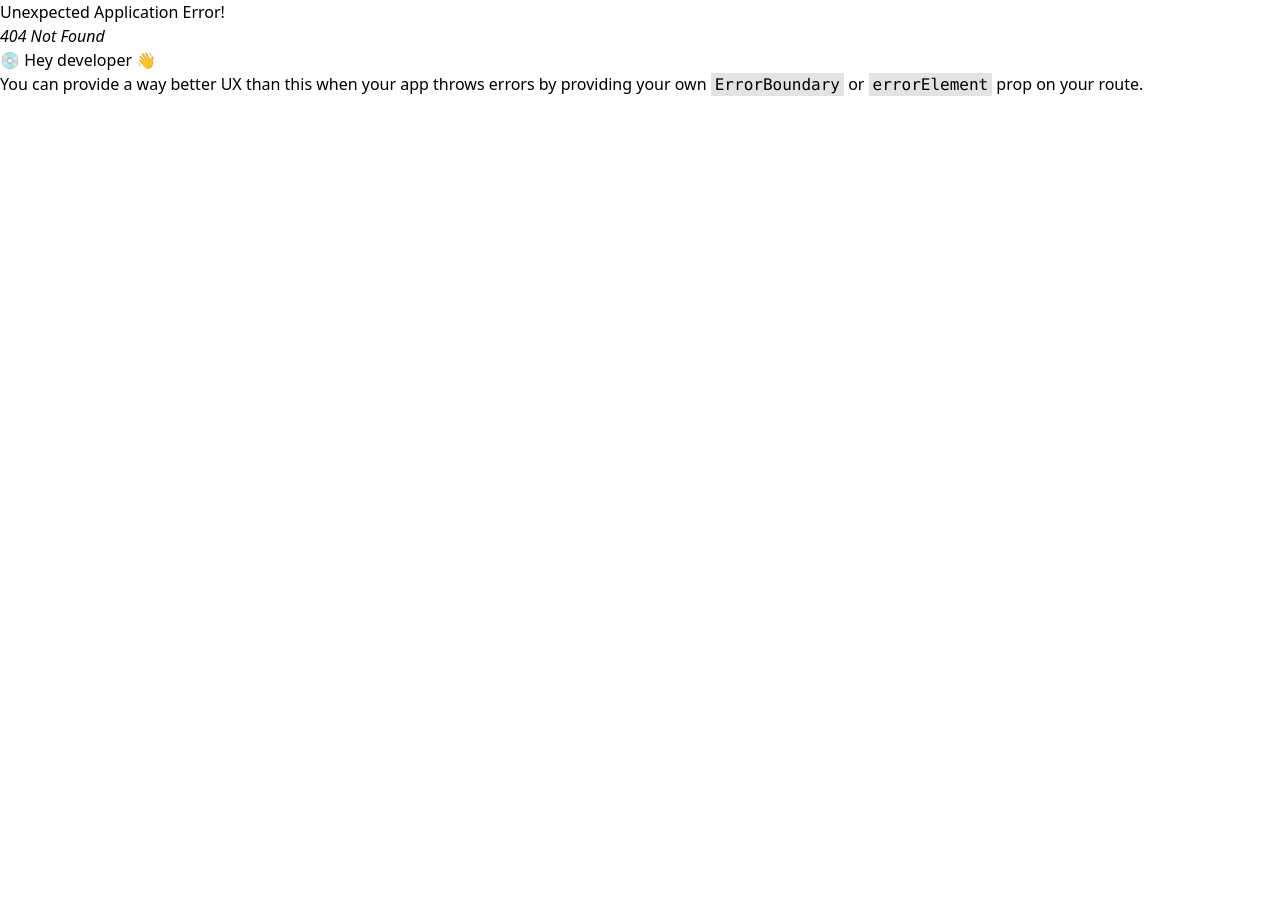
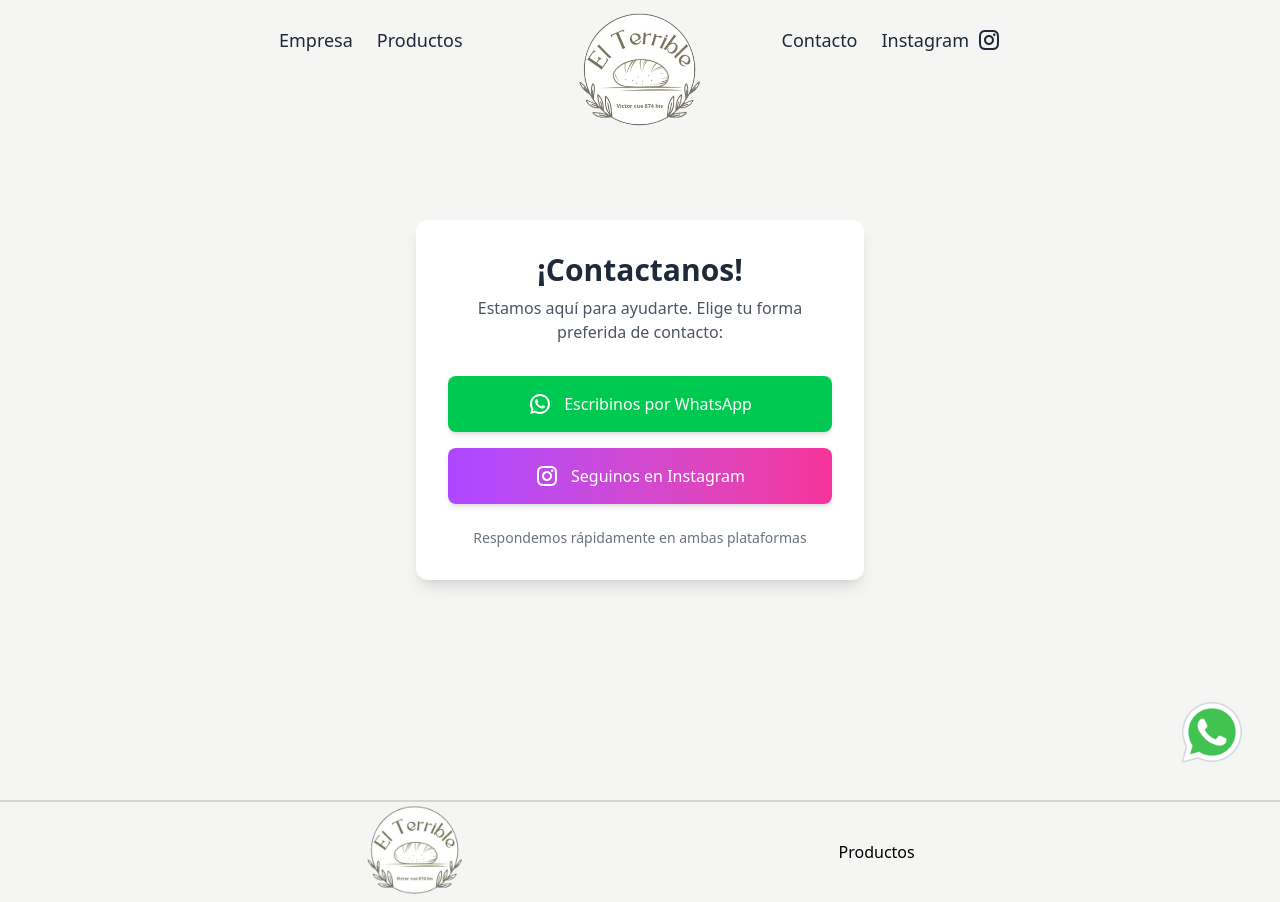
Before and after one commit to laureanojuarez/elterriblepanaderia, a React (Vite) app: page /contacto in a window 1280 px wide. Before the commit this address had no page. Before the commit the page ends 800 px from the top, so only its background shows below. Built offline with nearby package versions, Linux system fonts and the light colour scheme.

Commit message:
Feature: Contact Page and About Fix: Errors

```diff
--- a/pages/Contact/ContactPage.tsx
+++ b/pages/Contact/ContactPage.tsx
@@ -1,7 +1,50 @@
-export default function ContactPage() {
+import { RiInstagramLine, RiWhatsappLine } from "@remixicon/react";
+
+export function ContactPage() {
+  const phone = "5493417190840";
+  const message = "Hola, me gustaría hacer una consulta!";
+  const encodedMessage = encodeURIComponent(message);
+  const whatsappUrl = `https://wa.me/${phone}?text=${encodedMessage}`;
+
   return (
-    <div className="flex flex-col w-full min-h-screen justify-center items-center">
-      <h1>Contact Page</h1>
+    <div className="flex flex-col w-full min-h-screen justify-center items-center bg-stone-100 p-6">
+      <div className="max-w-md w-full bg-white rounded-xl shadow-lg p-8 text-center">
+        <h1 className="text-3xl font-semibold text-gray-800 mb-2">
+          ¡Contactanos!
+        </h1>
+
+        <p className="text-gray-600 mb-8">
+          Estamos aquí para ayudarte. Elige tu forma preferida de contacto:
+        </p>
+
+        <div className="space-y-4">
+          {/* WhatsApp */}
+          <a
+            href={whatsappUrl}
+            target="_blank"
+            rel="noopener noreferrer"
+            className="flex items-center justify-center gap-3 w-full p-4 bg-green-500 hover:bg-green-600 text-white rounded-lg transition-colors duration-200 shadow-md hover:shadow-lg"
+          >
+            <RiWhatsappLine size={24} />
+            <span className="font-medium">Escribinos por WhatsApp</span>
+          </a>
+
+          {/* Instagram */}
+          <a
+            href="https://www.instagram.com/elterriblepanaderia/"
+            target="_blank"
+            rel="noopener noreferrer"
+            className="flex items-center justify-center gap-3 w-full p-4 bg-gradient-to-r from-purple-500 to-pink-500 hover:from-purple-600 hover:to-pink-600 text-white rounded-lg transition-all duration-200 shadow-md hover:shadow-lg"
+          >
+            <RiInstagramLine size={24} />
+            <span className="font-medium">Seguinos en Instagram</span>
+          </a>
+        </div>
+
+        <p className="text-sm text-gray-500 mt-6">
+          Respondemos rápidamente en ambas plataformas
+        </p>
+      </div>
     </div>
   );
 }
--- a/src/components/About/About.tsx
+++ b/src/components/About/About.tsx
@@ -1,15 +1,23 @@
 export const About = () => {
   return (
-    <section className="flex flex-col items-center justify-center h-52 bg-stone-100 border-1 border-gray-400  shadow-md p-8 gap-2">
-      <h1 className="text-3xl font-light">Sobre Nosotros</h1>
-      <p className="text-lg">
-        Lorem ipsum dolor sit amet consectetur adipisicing elit. Quisquam,
-        voluptatibus.
-      </p>
-      <p className="text-lg">
-        Lorem ipsum dolor sit amet consectetur adipisicing elit. Quisquam,
-        voluptatibus.
-      </p>
+    <section className="flex flex-col items-center justify-center bg-stone-100 border border-gray-300 shadow-md p-6 md:p-8 gap-6 max-w-3xl mx-auto my-8 rounded-xl">
+      <h2 className="text-2xl md:text-3xl font-semibold text-gray-800 text-center">
+        Sobre Nosotros
+      </h2>
+
+      <div className="space-y-4">
+        <p className="text-base md:text-lg text-gray-700 text-center leading-relaxed">
+          Somos un emprendimiento familiar, descendiente de familia panadera.
+          ¡Soñando y siempre brindando con amor los mejores sabores en
+          panificados y galletería! Nos enorgullece poder transmitir y brindar
+          lo mejor de nosotros en cada desayuno o merienda de sus hogares.
+        </p>
+
+        <p className="text-base md:text-lg text-gray-700 text-center leading-relaxed">
+          Los esperamos a todos para que degusten y nos conozcan, y así poder
+          seguir creciendo y soñando juntos. ¡Los esperamos!
+        </p>
+      </div>
     </section>
   );
 };
--- a/src/components/FloatingWsp/FloatingWsp.tsx
+++ b/src/components/FloatingWsp/FloatingWsp.tsx
@@ -8,14 +8,14 @@ export const FloatingWsp = () => {
   const wspUrl = `https://wa.me/${phone}?text=${encodedMessage}`;
 
   return (
-    <div className="fixed bottom-10 right-10 z-50">
+    <div className="fixed bottom-8 right-8 z-50">
       <Link
         to={wspUrl}
         target="_blank"
         rel="noopener noreferrer"
         aria-label="Conectar por WhatsApp"
       >
-        <img src={WspPng} alt="WhatsApp" className="w-20" />
+        <img src={WspPng} alt="WhatsApp" className="w-18" />
       </Link>
     </div>
   );
--- a/src/components/Products/ProductCard.tsx
+++ b/src/components/Products/ProductCard.tsx
@@ -1,5 +1,3 @@
-import { useLocation } from "react-router";
-
 interface ProductCardProps {
   name: string;
   img?: string;
@@ -11,22 +9,17 @@ export const ProductCard: React.FC<ProductCardProps> = ({
   img,
   desc,
 }) => {
-  const location = useLocation();
-  const isProductPage = location.pathname === "/productos";
-
   return (
-    <div
-      className={`bg-stone-200 flex flex-col gap-2 p-4 border-1 border-gray-600 rounded-lg shadow-md w-full ${
-        isProductPage ? "max-w-sm" : "max-w-xs"
-      }`}
-    >
-      <h1 className="text-2xl font-light">{name}</h1>
+    <div className="bg-stone-200 flex flex-col gap-2 p-3 rounded-xl shadow-lg transition-shadow duration-300 hover:shadow-2xl">
+      <h2 className="text-sm md:text-lg font-light text-center">{name}</h2>
       <img
         src={img}
         alt={name}
-        className="w-full h-64 object-cover rounded-lg"
+        className="w-full h-24 md:h-48 lg:h-56 object-cover rounded-lg"
       />
-      <p className="text-gray-600">{desc}</p>
+      {desc && (
+        <p className="text-gray-600 text-xs md:text-sm text-center">{desc}</p>
+      )}
     </div>
   );
 };
--- a/src/components/Products/ProductSection.tsx
+++ b/src/components/Products/ProductSection.tsx
@@ -17,10 +17,11 @@ interface ProductSectionProps {
 export const ProductSection = ({ isProductPage }: ProductSectionProps) => {
   const location = useLocation();
   const showButton = location.pathname === "/";
+
   return (
-    <section className="flex flex-col w-full p-2 justify-center text-center gap-1 bg-stone-100">
-      <div className="flex justify-center items-center gap-2 flex-wrap">
-        {(isProductPage ? products : products.slice(0, 3)).map(
+    <section className="flex flex-col w-full p-4 justify-center text-center gap-4 bg-stone-100">
+      <div className="grid grid-cols-2 gap-3 md:grid-cols-3 lg:grid-cols-4 xl:flex xl:justify-center xl:items-center xl:gap-4 xl:flex-wrap">
+        {(isProductPage ? products : products.slice(0, 4)).map(
           (product: Product) => (
             <ProductCard
               key={product.id}
--- a/src/main.tsx
+++ b/src/main.tsx
@@ -3,6 +3,7 @@ import { createRoot } from "react-dom/client";
 import App from "./App.tsx";
 import { ProductsPage } from "../pages/Products/ProductsPage.tsx";
 import { HomePage } from "../pages/Home/Home.tsx";
+import { ContactPage } from "../pages/Contact/ContactPage.tsx";
 
 import { createBrowserRouter, RouterProvider } from "react-router";
 import "./index.css";
@@ -21,6 +22,10 @@ const router = createBrowserRouter([
         path: "productos",
         element: <ProductsPage />,
       },
+      {
+        path: "contacto",
+        element: <ContactPage />,
+      },
     ],
   },
 ]);
```
Also changed, not shown: src/components/Header/Navbar.tsx (added).
